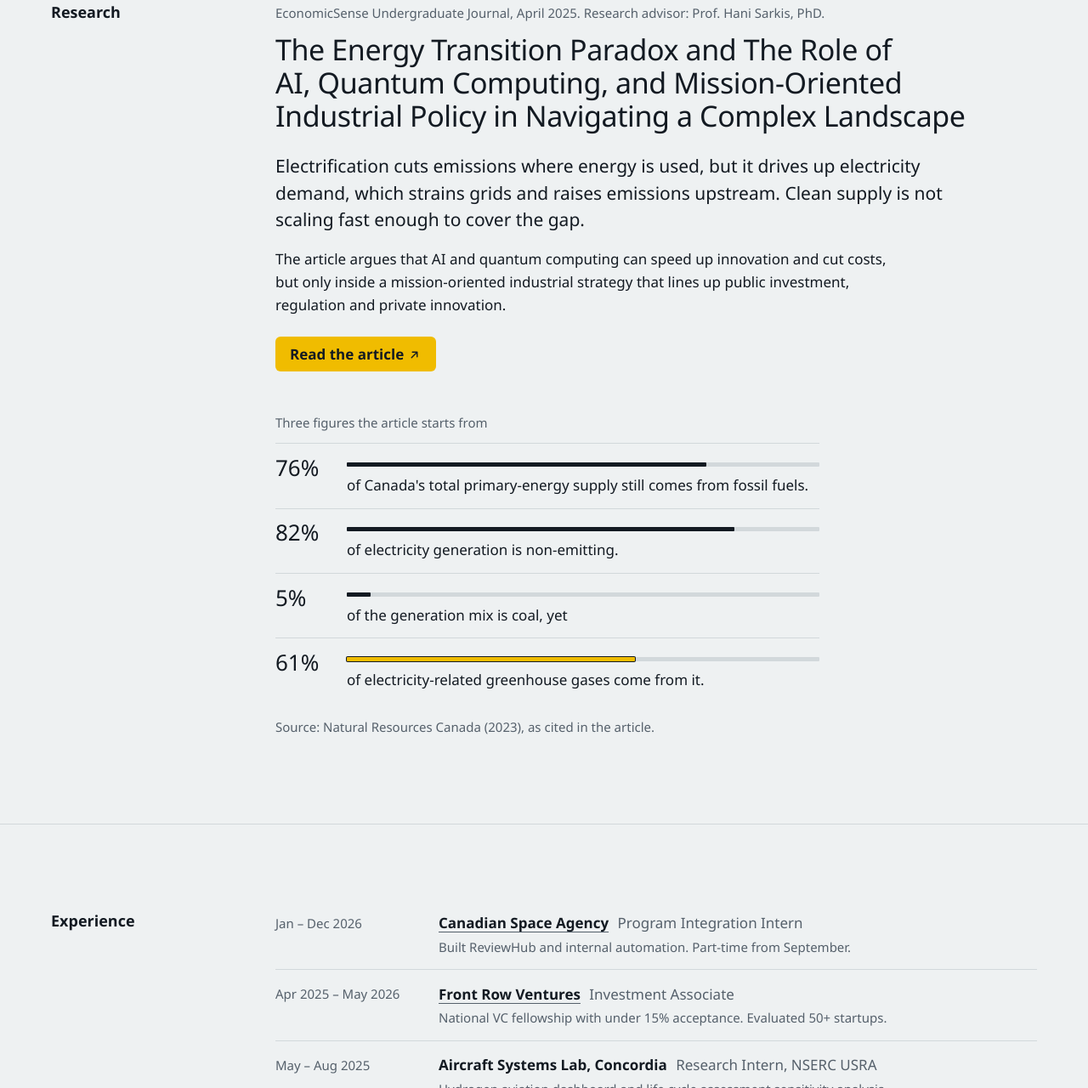
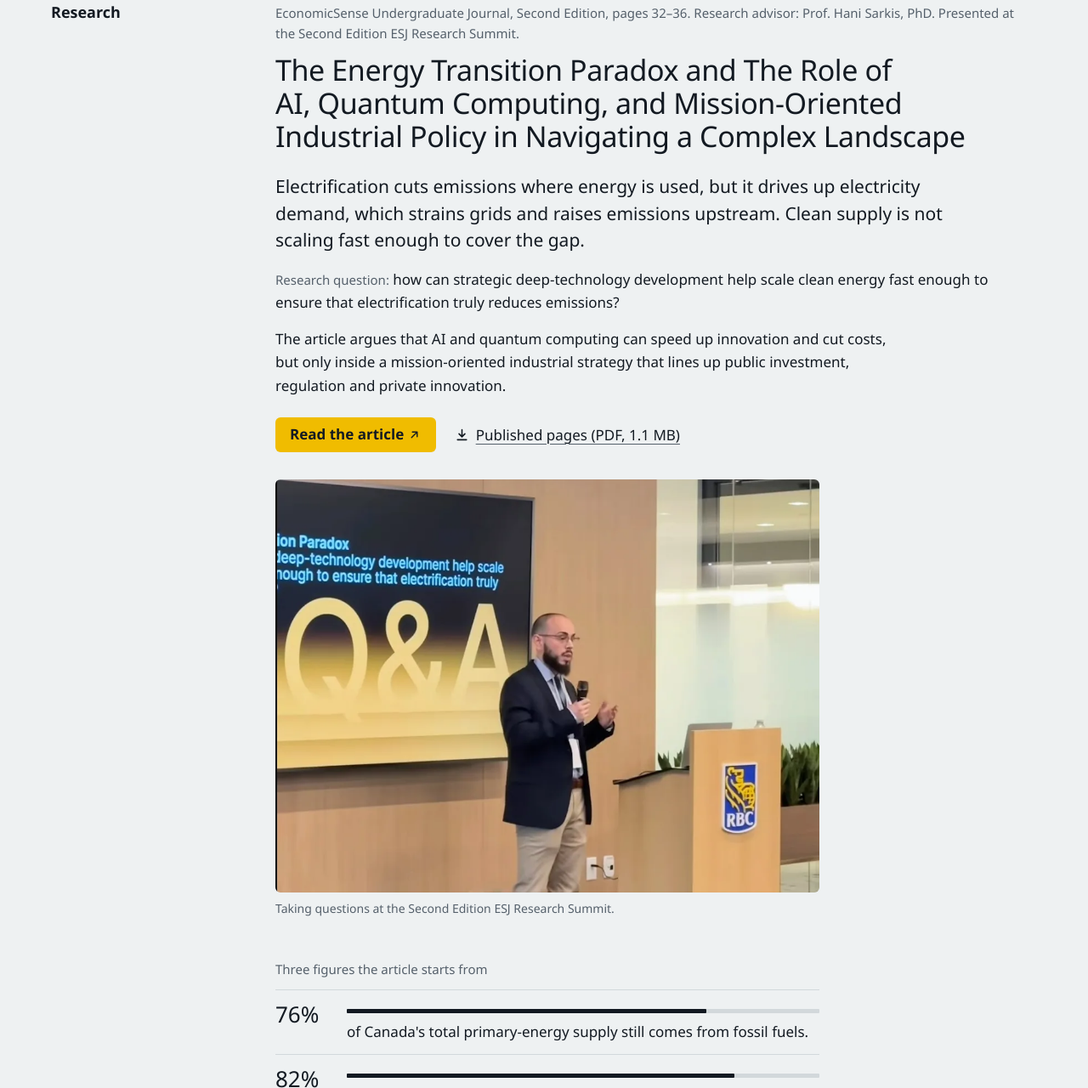
Before and after one commit to abboudberoual/portfolio, a plain HTML site: page index.html in a window 1280 px wide. Shown: the part 8191-9471 px from the top of the page at 85% size. Drawn offline with Linux system fonts and the light colour scheme; a web font is replaced by a local one.

Commit message:
Research: summit talk photo, published pages PDF, research question
Co-Authored-By: Claude Opus 5.5 <noreply@anthropic.com>
Claude-Session: https://claude.ai/code/session_01NHWdkK1Nea8QQiVNGWSNYx

```diff
--- a/assets/css/site.css
+++ b/assets/css/site.css
@@ -832,3 +832,11 @@ h4 { font-size: 1rem; font-weight: 600; }
 .row-video { margin: 1rem 0 0; max-width: 15rem; }
 .row-video video { display: block; width: 100%; height: auto; border: 1px solid var(--rule); border-radius: var(--radius); background: var(--bg); }
 .row-video figcaption { margin-top: .5rem; font-size: .875rem; color: var(--muted); }
+
+/* Research: question line and the summit photo */
+.paper-q { margin-top: 1rem; }
+.paper-talk { margin: 2rem 0 0; max-width: 40rem; }
+.paper-talk .zoomable { display: block; cursor: zoom-in; border-radius: var(--radius); }
+.paper-talk .zoomable:hover { background: none; }
+.paper-talk img { display: block; width: 100%; height: auto; border-radius: var(--radius); }
+.paper-talk figcaption { margin-top: .5rem; font-size: .875rem; color: var(--muted); }
--- a/assets/js/i18n.js
+++ b/assets/js/i18n.js
@@ -345,7 +345,11 @@ window.I18N = {
 
     research: {
       h: 'Recherche',
-      meta: 'EconomicSense Undergraduate Journal, avril 2025. Directeur de recherche&nbsp;: Hani Sarkis, Ph.&nbsp;D., professeur.',
+      meta: 'EconomicSense Undergraduate Journal, deuxième édition, pages 32 à 36. Directeur de recherche&nbsp;: Hani Sarkis, Ph.&nbsp;D., professeur. Présenté au deuxième ESJ Research Summit.',
+      q: '<span class="quiet">Question de recherche&nbsp;:</span> comment le développement stratégique des technologies de rupture peut-il faire croître l’énergie propre assez vite pour que l’électrification réduise vraiment les émissions&nbsp;?',
+      pdf: 'Pages publiées (PDF, 1,1&nbsp;Mo, en anglais)',
+      talkAlt: 'Aboud parle au micro pendant la période de questions, devant un écran qui affiche la diapositive titre de la présentation.',
+      talkCap: 'Période de questions au deuxième ESJ Research Summit.',
       thesis: 'L’électrification réduit les émissions là où l’énergie est consommée, mais elle fait grimper la demande d’électricité, ce qui met les réseaux sous pression et augmente les émissions en amont. L’offre d’énergie propre ne croît pas assez vite pour combler l’écart.',
       argument: 'L’article soutient que l’IA et l’informatique quantique peuvent accélérer l’innovation et réduire les coûts, mais seulement dans le cadre d’une stratégie industrielle axée sur des missions, qui aligne l’investissement public, la réglementation et l’innovation privée.',
       cta: 'Lire l’article (en anglais)',
--- a/index.html
+++ b/index.html
@@ -526,11 +526,22 @@
   <div class="wrap split">
     <h2 class="section-h" id="research-h" data-i18n="research.h">Research</h2>
     <article class="paper">
-      <p class="paper-meta" data-i18n="research.meta">EconomicSense Undergraduate Journal, April 2025. Research advisor: Prof. Hani Sarkis, PhD.</p>
+      <p class="paper-meta" data-i18n="research.meta">EconomicSense Undergraduate Journal, Second Edition, pages 32–36. Research advisor: Prof. Hani Sarkis, PhD. Presented at the Second Edition ESJ Research Summit.</p>
       <h3 class="paper-title" lang="en">The Energy Transition Paradox and The Role of AI, Quantum Computing, and Mission-Oriented Industrial Policy in Navigating a Complex Landscape</h3>
       <p class="lede" data-i18n="research.thesis">Electrification cuts emissions where energy is used, but it drives up electricity demand, which strains grids and raises emissions upstream. Clean supply is not scaling fast enough to cover the gap.</p>
+      <p class="paper-q" data-i18n="research.q"><span class="quiet">Research question:</span> how can strategic deep-technology development help scale clean energy fast enough to ensure that electrification truly reduces emissions?</p>
       <p data-i18n="research.argument">The article argues that AI and quantum computing can speed up innovation and cut costs, but only inside a mission-oriented industrial strategy that lines up public investment, regulation and private innovation.</p>
-      <p class="actions"><a class="btn ext" href="https://tr.ee/uSN9-UetFG" data-i18n="research.cta">Read the article</a></p>
+      <p class="actions">
+        <a class="btn ext" href="https://tr.ee/uSN9-UetFG" data-i18n="research.cta">Read the article</a>
+        <a data-ico="download" href="assets/Beroual_Energy_Transition_Paradox_ESJ.pdf" data-i18n="research.pdf">Published pages (PDF, 1.1 MB)</a>
+      </p>
+
+      <figure class="paper-talk">
+        <a class="zoomable" href="assets/img/esj-summit-talk.webp" data-w="985" data-h="748">
+          <img src="assets/img/esj-summit-talk.webp" width="985" height="748" loading="lazy" alt="Aboud speaking with a microphone during the Q&amp;A, in front of a screen showing the talk's title slide." data-i18n-attrs="alt:research.talkAlt">
+        </a>
+        <figcaption data-i18n="research.talkCap">Taking questions at the Second Edition ESJ Research Summit.</figcaption>
+      </figure>
 
       <div class="paper-figs">
         <h4 data-i18n="research.figsH">Three figures the article starts from</h4>
```
Also changed, not shown: assets/img/esj-summit-talk.webp (added), 1 other file.
